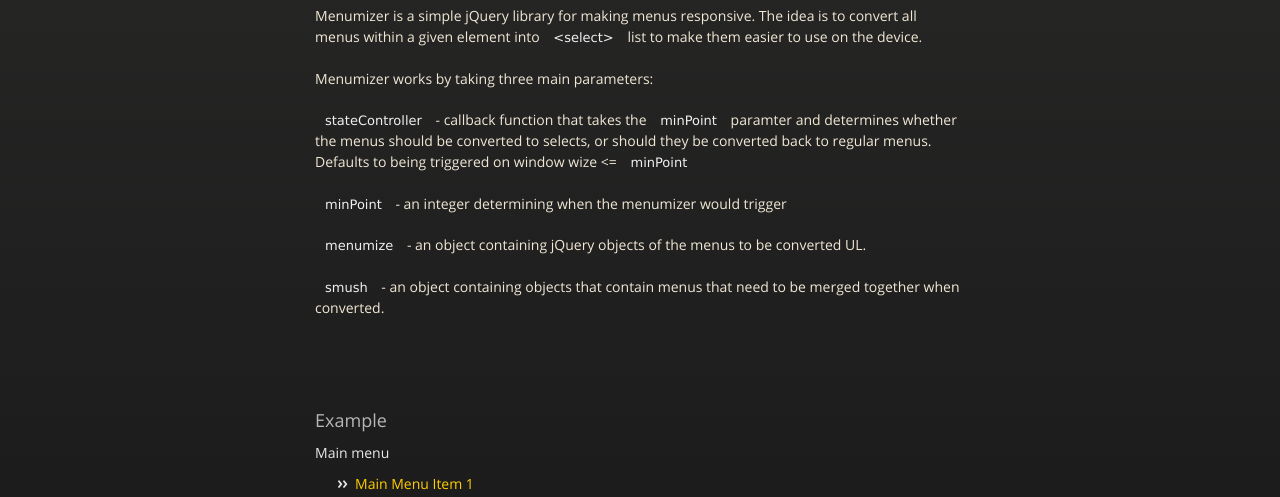
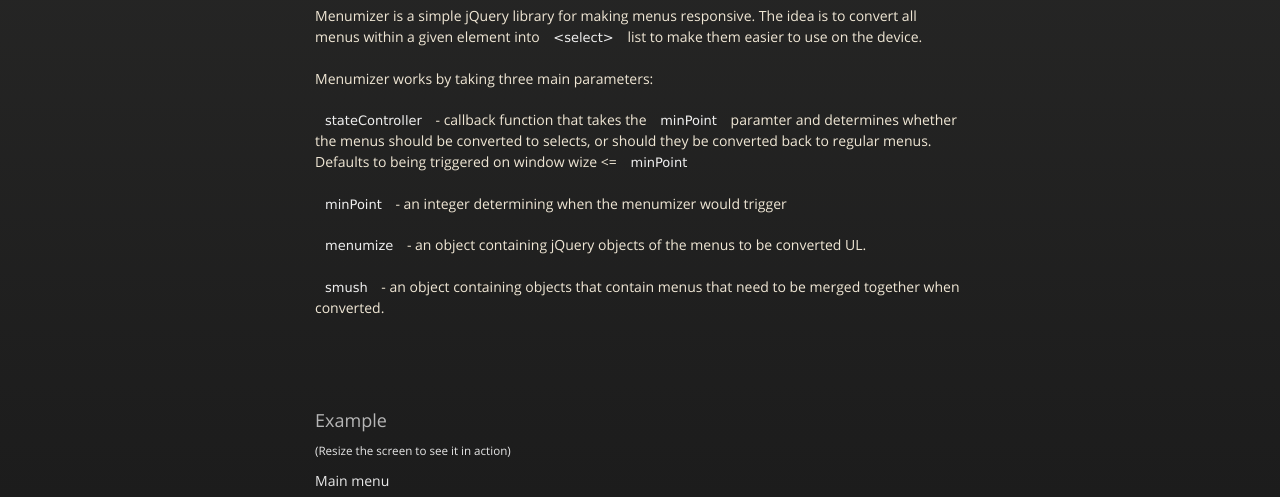
Before and after one commit to MrMaksimize/Menumizer, a plain HTML site: page index.html in a window 1280 px wide. Shown: the part 302-799 px from the top of the page. Drawn offline with nearby package versions, Linux system fonts and the light colour scheme; a script that the page names is missing.

Commit message:
do to see

```diff
--- a/index.html
+++ b/index.html
@@ -78,7 +78,7 @@
 <p><code>smush</code> - an object containing objects that contain menus that need to be merged together when converted.</p>
       </section>
     <h3>Example</h3>
-
+    <h5>(Resize the screen to see it in action)</h5>
     <div id="main-menu" class="navigation">
         <h4 class="element-invisible">Main menu</h4>
         <ul id="main-menu-links" class="links clearfix">
```
